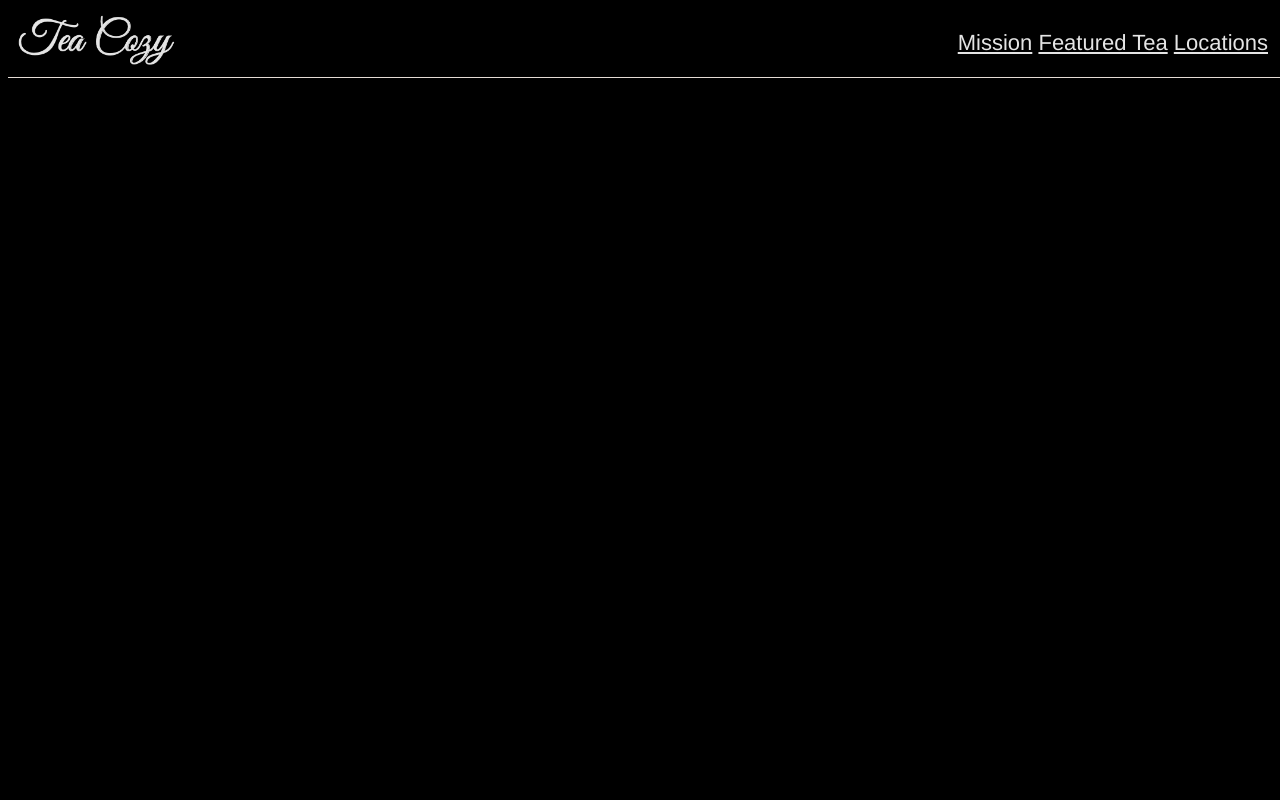
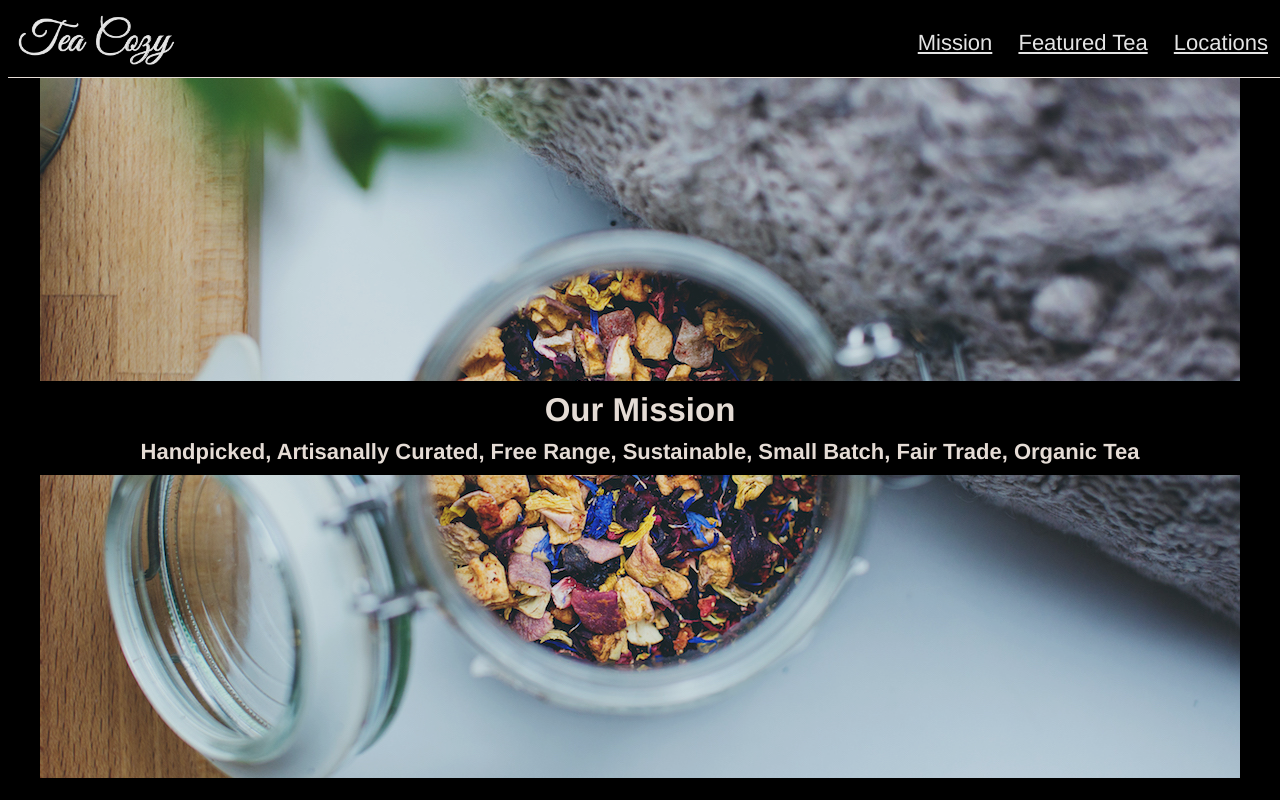
Before and after one commit to annafelicia/teacozy, a plain HTML site: page index.html in a window 1280 px wide. Drawn offline with Linux system fonts and the light colour scheme.

Commit message:
OUR MISSION section done in html and css

```diff
--- a/index.html
+++ b/index.html
@@ -17,7 +17,15 @@
     </nav>
   </header>
 
-  <div class="content">
+  <div class="maincontent">
+    <div class="mission">
+      <div class="missiontext">
+        <h2>Our Mission</h2>
+        <h4>Handpicked, Artisanally Curated, Free Range, Sustainable, Small Batch,
+          Fair Trade, Organic Tea
+        </h4>
+      </div>
+    </div>
 
   </div>
 
--- a/style.css
+++ b/style.css
@@ -4,13 +4,16 @@ body {
   background-color: black;
   font-family: Helvetica, sans-serif;
   font-size: 22px;
+  text-align: center;
   color: seashell;
   opacity: 0.9;
   display: flex;
+
 }
 
 /* This section deals with the <header> = "logo" div + <nav> */
 header {
+  background-color: black;
   height: 69px;
   width: 100%;
   position: fixed;
@@ -27,10 +30,40 @@ header {
 }
 
 nav {
-  padding-right: 20px;
+  padding-right: 10px;
 }
 
 nav a {
   color: white;
   text-decoration: underline;
+  padding: 10px;
 }
+
+
+/* This section deals with the MAINCONTENT div */
+.maincontent{
+  display: flex;
+  justify-content: center;
+  width: 100%;
+  overflow: scroll;
+}
+
+/* This section deals with the MISSION div */
+.mission {
+  height: 700px;
+  width: 1200px;
+  background-image: url(resources/img-mission-background.jpg);
+  margin-top: 70px;
+  display: flex;
+  align-items: center;
+  justify-content: center;
+}
+
+.missiontext {
+  background-color: black;
+  width: 100%;
+}
+
+.missiontext h2, .missiontext h4 {
+  margin: 10px 0;
+}
```
